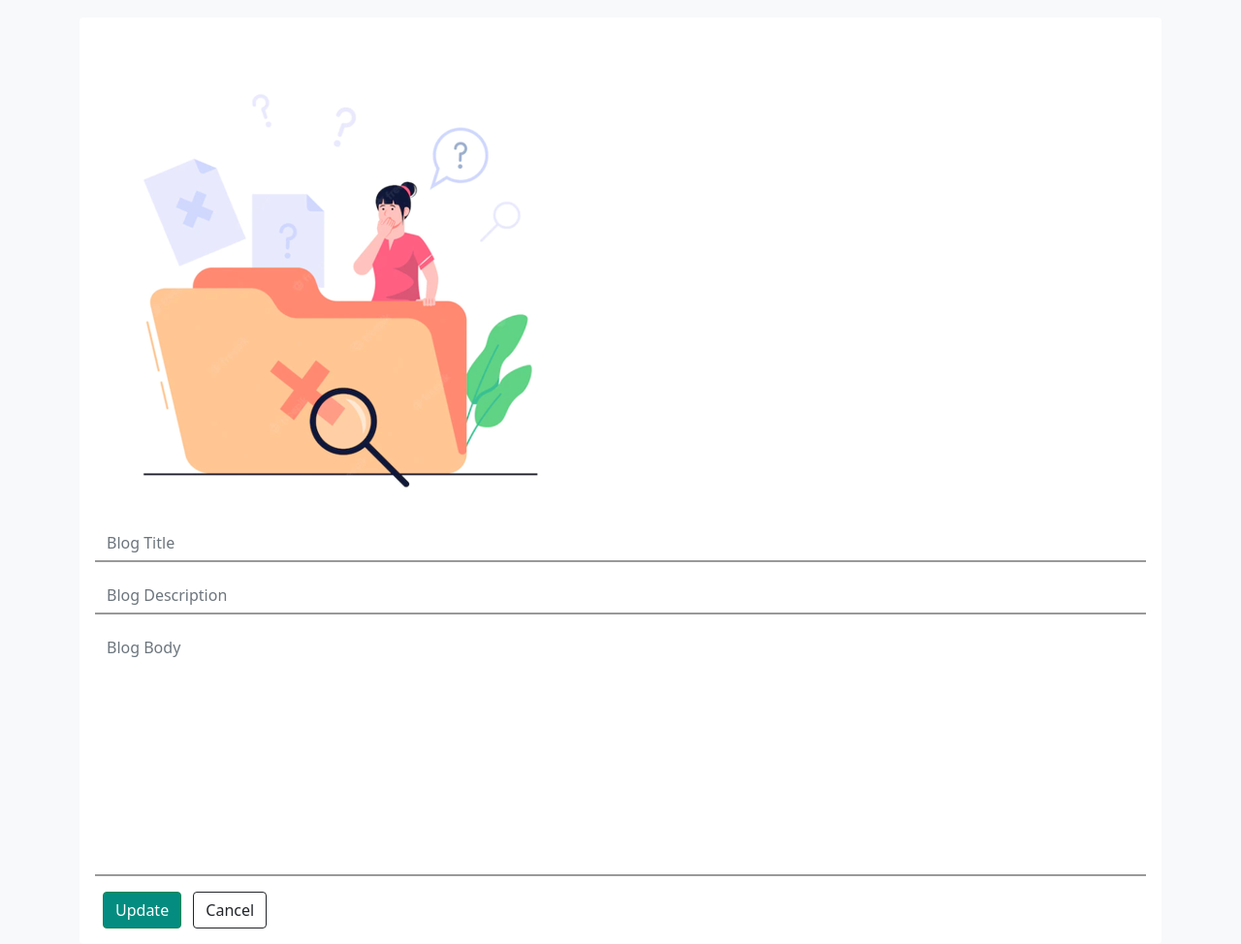
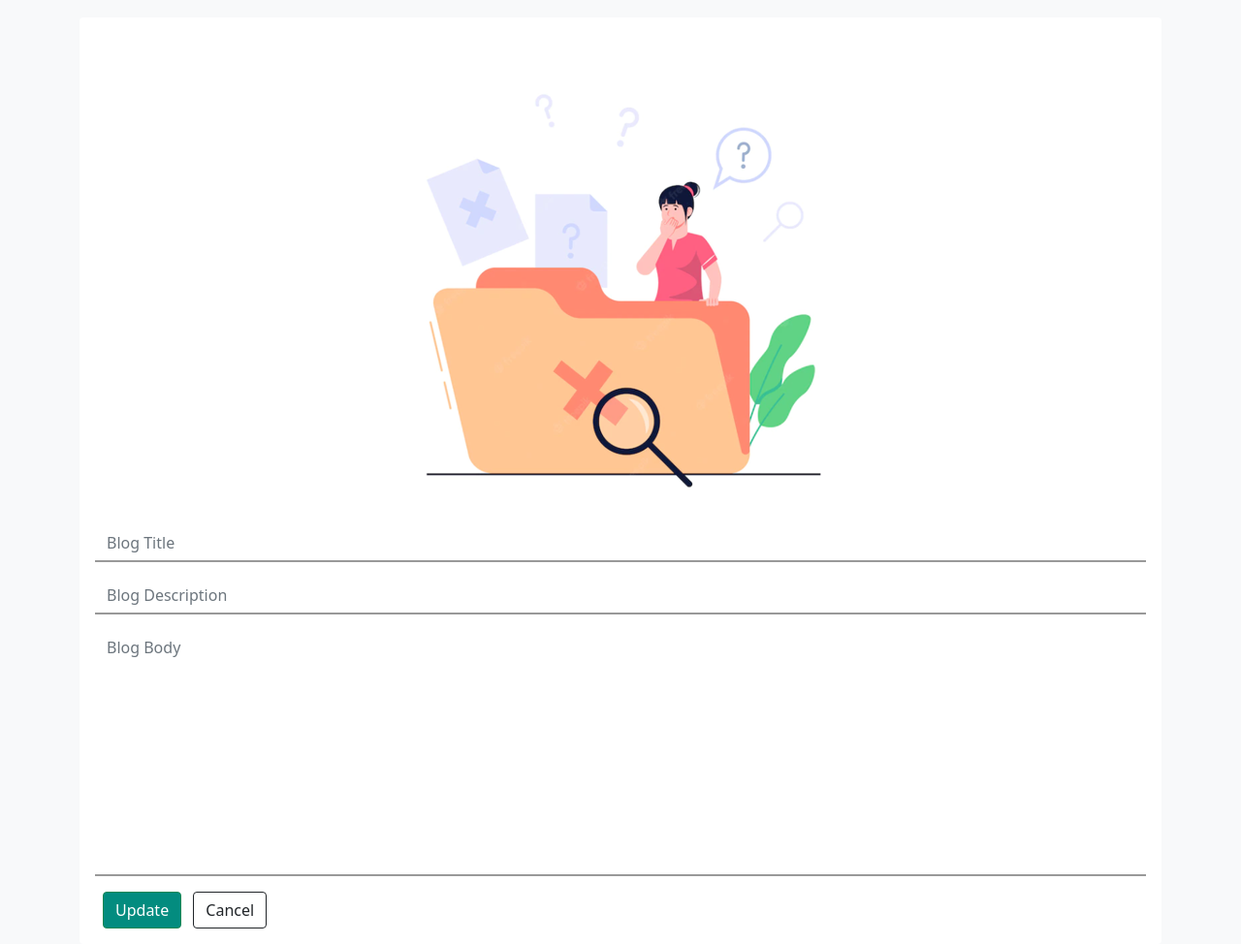
Before and after one commit to anish2272002/blogpost, a Django app: template blog/templates/updateblog.html in a window 1280 px wide. Shown: the part 72-1046 px from the top of the page at 97% size. Run offline with Django 4.2, Linux system fonts and the light colour scheme; the template is opened without the code that fills it: values that come from a table or form of the project are taken from there, others are empty; some libraries are stand-ins or nearby versions.

Commit message:
Version 1.2(Image fixes)

```diff
--- a/blog/templates/updateblog.html
+++ b/blog/templates/updateblog.html
@@ -2,7 +2,7 @@
 {% load static %}
 {% block body %}
     <div class="container" style="margin-top:90px;">
-        <div class="p-3 rounded" style="background:#fff;">
+        <div class="p-3 rounded text-center" style="background:#fff;">
             <label id="bloglabel" class="text-center mb-2" for="id_image">
                 {% if blogimg %}
                 <img id="blogimg" class="img-fluid rounded" src="{{blogimg.url}}">
@@ -15,10 +15,12 @@
                 {% csrf_token %}
                 {{form.as_p}}
             </form>
-            <button form="id_updateform" class="btn btn-success rounded btn-out mx-2" style="background:#038C7F;" type="submit">Update</button>
-            <a href="{% url 'blog:userblogs' username=user.username %}">
-                <button class="btn btn-outline-dark rounded">Cancel</button>
-            </a>
+            <div class="text-start">
+                <button form="id_updateform" class="btn btn-success rounded btn-out mx-2" style="background:#038C7F;" type="submit">Update</button>
+                <a href="{% url 'blog:userblogs' username=user.username %}">
+                    <button class="btn btn-outline-dark rounded">Cancel</button>
+                </a>
+            </div>
         </div>
     </div>
 {% endblock %}
```
